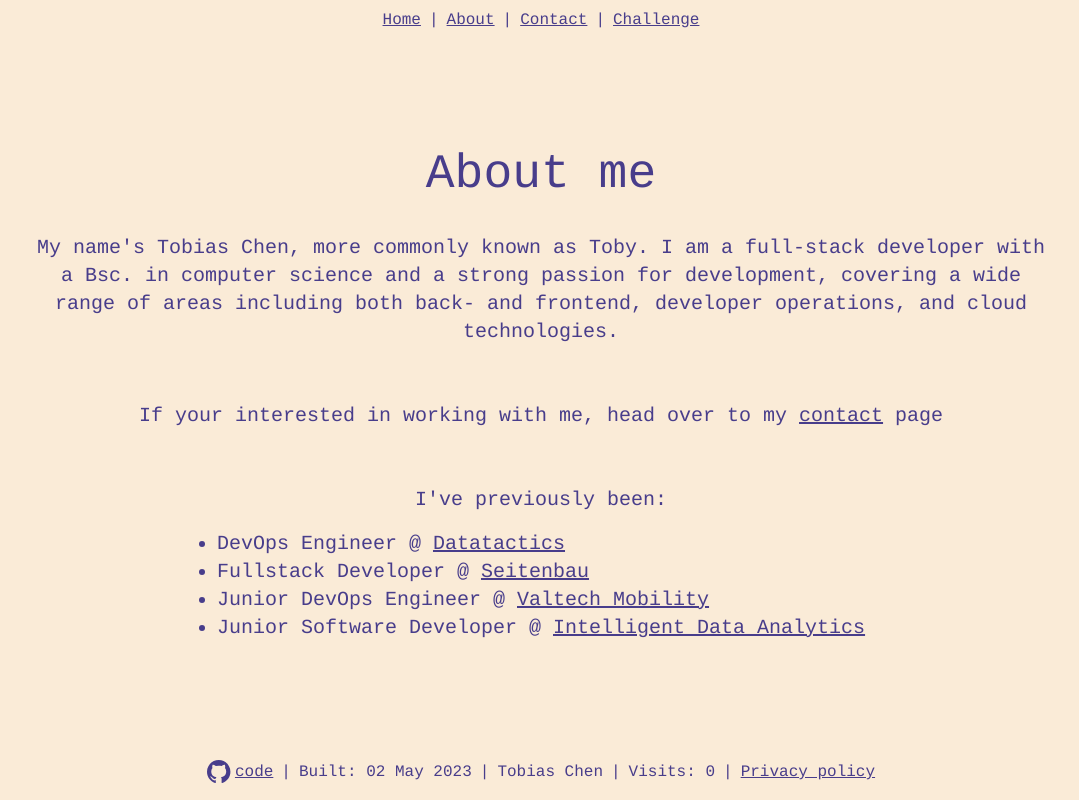
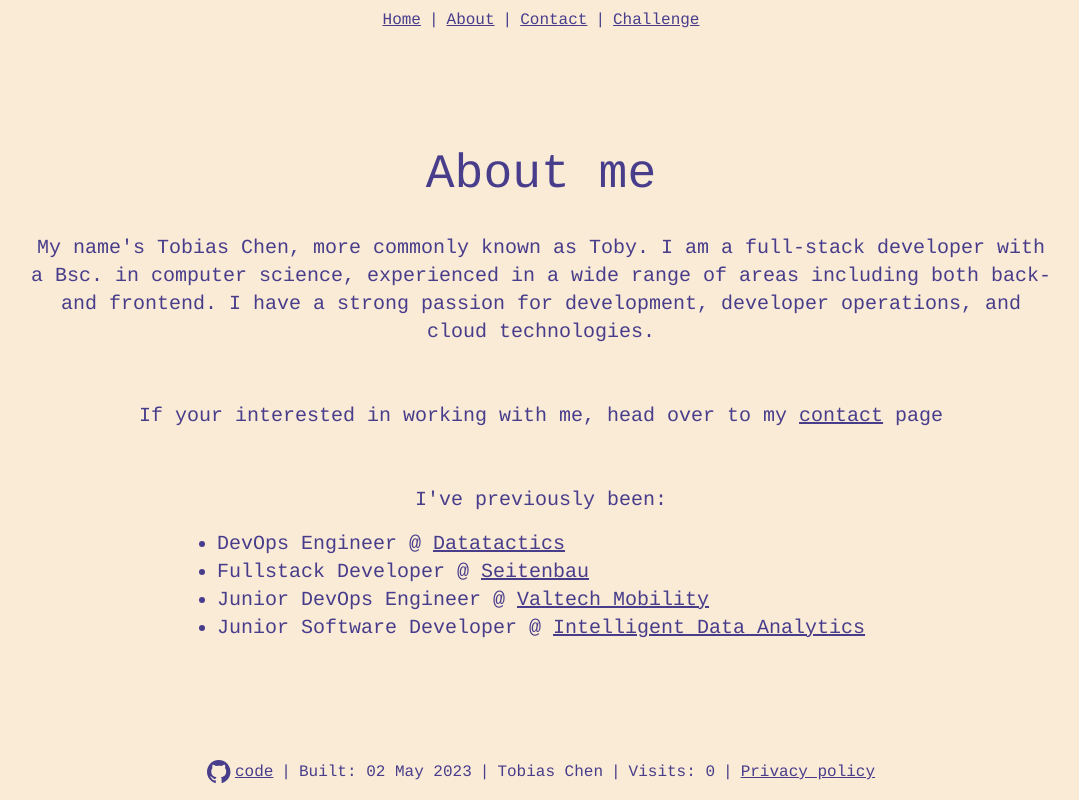
Before and after one commit to TobiasChen/toby-homepage, a React (Vite) app: page /about in a window 1280 px wide. Shown: the whole page, without its empty margins (99-1178 px from the left). Built offline with nearby package versions, Linux system fonts and the light colour scheme; no server answers.

Commit message:
Updated About.tsx

```diff
--- a/src/About.tsx
+++ b/src/About.tsx
@@ -10,8 +10,8 @@ export default function About(prop: { title: string }) {
   return (
     <div className="main flex flex-col justify-center gap-4 grow max-w-5xl ml-12 mr-12">
       <p className=" text-5xl text-center mb-5 font-normal">About me</p>
-      <p className=" text-xl text-center mb-10">My name's Tobias Chen, more commonly known as Toby. I am a full-stack developer with a Bsc. in computer science and
-       a strong passion for development, covering a wide range of areas including both back- and frontend, developer operations, and cloud technologies.</p>
+      <p className=" text-xl text-center mb-10">My name's Tobias Chen, more commonly known as Toby. I am a full-stack developer with a Bsc. in computer science, experienced in a wide range of areas including both back- and frontend. I have
+       a strong passion for development,  developer operations, and cloud technologies.</p>
       <p className=" text-xl text-center mb-10">If your interested in working with me, head over to my <Link to={"/contact"}>contact</Link> page</p>
       <p className=" text-xl text-center">I've previously been:</p>
       <div className="text-center">
```
